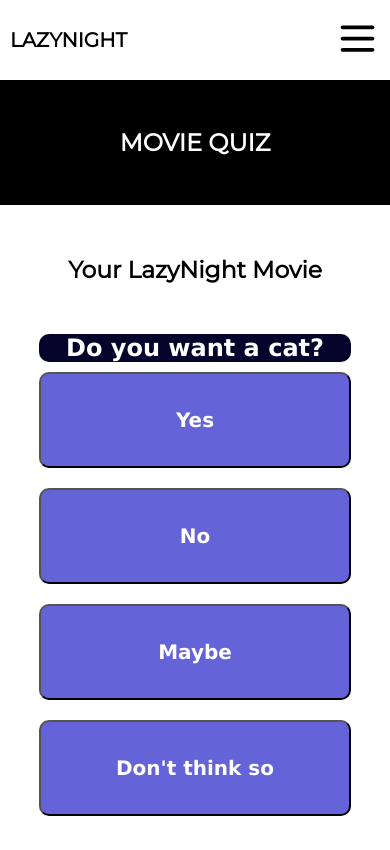
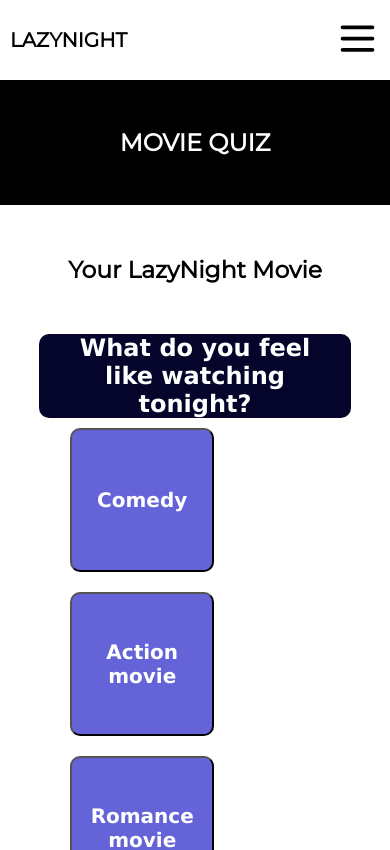
Before and after one commit to PamelaFeijo/lazynight, a React (Create React App) app: page /movie in a window 390 px wide. Shown: the top 850 px of the page. Built offline with nearby package versions, Linux system fonts and the light colour scheme.

Commit message:
genre working, results displayed at end of quiz

```diff
--- a/src/App.js
+++ b/src/App.js
@@ -8,21 +8,15 @@ import About from "./components/About";
 import Header from "./components/Header";
 import Home from "./components/Home";
 import MovieDatabase from "./components/MovieDatabase";
-import RandomMovie from "./components/RandomMovieOption";
-
-import ProgressBar from "./components/ProgressBar";
+import Random from "./components/RandomMovieOption";
 import Footer from "./components/Footer";
 
 
 function App() {
+  const [genre , setGenre ] = useState("");
   const [showMovie, setShowMovie] = useState("");
   const [showFood, setShowFood] = useState("");
 
-  function getMovie() {
-    fetch("https:/www.omdbapi.com/?i=tt3896198&apikey=be19834b")
-      .then((res) => res.json())
-      .then((data) => setShowMovie(data));
-  }
 
   function getFood() {
     fetch("https:/www.themealdb.com/api/json/v1/1/random.php")
@@ -32,33 +26,31 @@ function App() {
 
 
   //Random Movie Function
-  // function RandomMovie() {
-  //         let j = Math.floor(Math.random() * 17) + 0;
-  //         return Random[j]
-  // }
+  function RandomMovie() {
+    let i = Math.floor(Math.random() * 7) + 0;
+    if (genre === "comedy"){
+        return MovieDatabase.comedy[i]
+      }
+    else if (genre === "action"){
+        return MovieDatabase.action[i]
+      }
+      else if (genre === "rom"){
+        return MovieDatabase.rom[i]
+      }
+    else{
+        let j = Math.floor(Math.random() * 17) + 0;
+        return Random[j]
+      }
+   }
 
 
   // FETCHES WITH API KEYS
-  //
-  // function getMovie() {
-  //   fetch("http://www.omdbapi.com/?i=" + RandomMovie() + "&apikey=be19834b")
-  //     .then((res) => res.json())
-  //     .then((data) => setShowMovie(data));
-  // }
 
-  // function getFood() {
-  //   fetch("https://www.themealdb.com/api/json/v2/9973533/random.php")
-  //   .then(res => res.json())
-  //   .then(dataf => setShowFood(dataf.meals[0]))
-  // }
-
-  // function handleAddDone() {
-  //   setDone(done + 20);
-  // }
-
-  // function handleCutDone() {
-  //   setDone(done - 20);
-  // }
+  function getMovie() {
+    fetch("http://www.omdbapi.com/?i=" + RandomMovie() + "&apikey=be19834b")
+      .then((res) => res.json())
+      .then((data) => setShowMovie(data));
+  }
 
 
   return (
@@ -72,7 +64,7 @@ function App() {
           <Food showFood={showFood} getFood={getFood} />
         </Route>
         <Route path="/movie">
-          <Movie showMovie={showMovie} getMovie={getMovie} />
+          <Movie showMovie={showMovie} getMovie={getMovie} setGenre={setGenre}/>
         </Route>
         <Route path="/about" component={About} />
       </Switch>
--- a/src/components/Header.js
+++ b/src/components/Header.js
@@ -1,7 +1,6 @@
 import Navbar from "./Navbar";
 import Banner from "./Banner";
 import Title from "./Title";
-import QuizButton from "./QuizButton";
 import { useLocation } from "react-router-dom";
 
 const Header = () => {
--- a/src/components/Movie.css
+++ b/src/components/Movie.css
@@ -1,3 +1,14 @@
+.movie-btn {
+    margin: 30px;
+    padding: 0 20px;
+    background-color: rgb(100, 100, 216);
+    color: white;
+    border-radius: 10px;
+    font-family: Verdana, Geneva, Tahoma, sans-serif;
+    font-weight: bold;
+    font-size: 20px;
+}
+
 /* quiz page */
 
 .quiz-container {
@@ -21,6 +32,7 @@
 
   .quiz-answer {
     display: flex;
+    flex-direction: row;
     justify-content: center;
     align-items: center;
     padding: 10px 20px;
@@ -117,8 +129,9 @@
       width: 100%;
     }
 
-    .quiz-answer {
+    .quiz-answers {
       display: flex;
+      flex-direction: column;
       justify-content: center;
       align-items: center;
       font-family: Verdana, Geneva, Tahoma, sans-serif;
--- a/src/components/Movie.js
+++ b/src/components/Movie.js
@@ -3,11 +3,23 @@ import ProgressBar from "./ProgressBar";
 import "./Movie.css"
 
 function Movie(props) {
-  const { showMovie, getMovie } = props;
+  const { showMovie, getMovie , setGenre } = props;
   const [movieQuestion, setMovieQuestion] = useState(0);
   const [done, setDone] = useState(0);
+  // const [result, setResult] = useState(false)
 
-  function handleAddDone() {
+  function handleAddDone(value) {
+    if(value === 0){
+      setGenre("comedy")
+    }
+    else if(value === 1){
+      setGenre("action")
+    }
+    else if (value === 2) {
+      setGenre("rom")
+    }
+
+
     if (movieQuestion < 5) {
       setMovieQuestion(movieQuestion + 1);
       setDone(done + 20);
@@ -23,97 +35,112 @@ function Movie(props) {
 
   const content = [
     {
-      question: "Do you want a cat?",
-      answerOne: "Yes",
-      answerTwo: "No",
-      answerThree: "Maybe",
-      answerFour: "Don't think so",
+      question: "What do you feel like watching tonight?",
+      answerOptions: [
+        {answer: "Comedy", value : 0},
+        {answer: "Action movie", value: 1},
+        {answer: "Romance movie", value: 2},
+        {answer: "Random", value: 3}
+      ]
     },
     {
-      question: "Which letter do you prefer?",
-      answerOne: "A",
-      answerTwo: "B",
-      answerThree: "C",
-      answerFour: "D",
+      question: "How do you feel?",
+      answerOptions: [
+        {answer: "I miss the 90s"},
+        {answer: "2005 was only 5 years ago"},
+        {answer: "I should make a Tik Tok right now"},
+        {answer: "I feel nothing."}
+      ]
     },
     {
       question: "Which number is higher?",
-      answerOne: "1",
-      answerTwo: "2",
-      answerThree: "3",
-      answerFour: "4",
+      answerOptions: [
+        {answer: "1"},
+        {answer: "2"},
+        {answer: "3"},
+        {answer: "4"}
+      ]
     },
     {
       question: "Are you happy?",
-      answerOne: "Yes",
-      answerTwo: "No",
-      answerThree: "Maybe",
-      answerFour: "Don't think so",
+      answerOptions: [
+        {answer: "Yes"},
+        {answer: "No"},
+        {answer: "Maybe"},
+        {answer: "Don't think so"}
+      ]
     },
     {
       question: "Which cat do you want?",
-      answerOne: "Anca",
-      answerTwo: "Francesco",
-      answerThree: "Pamela",
-      answerFour: "Anelisy",
+      answerOptions: [
+        {answer: "Anca"},
+        {answer: "Francesco"},
+        {answer: "Pamela"},
+        {answer: "Anelisy"}
+      ]
     },
     {
       question: "Which cat do you want?",
-      answerOne: "Anca",
-      answerTwo: "Francesco",
-      answerThree: "Pamela",
-      answerFour: "Anelisy",
+      answerOptions: [
+        {answer: "Anca"},
+        {answer: "Francesco"},
+        {answer: "Pamela"},
+        {answer: "Anelisy"}
+      ]
     },
     {
       question: "Which cat do you want?",
-      answerOne: "Anca",
-      answerTwo: "Francesco",
-      answerThree: "Pamela",
-      answerFour: "Anelisy",
+      answerOptions: [
+        {answer: "Anca"},
+        {answer: "Francesco"},
+        {answer: "Pamela"},
+        {answer: "Anelisy"}
+      ]
     },
   ];
 
 
 
+
   return (
+    <div>
+          { done === 100 ? (
+                  <div className='quiz-result'>
 
-    <div>
-          <div
-      class="quiz-container"
-      style={{
-        display: done === 100 ? "none" : "flex",
-      }}
-    >
-      <div class="quiz-question">
+                        <img className="movie-poster" src={`http://img.omdbapi.com/?i=${showMovie.imdbID}&h=600&apikey=4d9435f5`}/>
+                        <h1>{showMovie.Title}</h1>
+                        <p> <span>Staring: </span> {showMovie.Actors}</p>
+                        <button className="movie-btn" onClick={getMovie}>Get Result</button>
+
+                        {/* <div>
+
+
+                            <p><span>Directed by:</span> {showMovie.Director}</p>
+                            <p>{showMovie.Plot}</p>
+                        </div> */}
+                  </div>
+          ) : (
+            <>
+          <div className="quiz-container" style={{
+            display: done === 100 ? "none" : "flex"}}>
+              <div className="quiz-question">
                 <h2>{content[movieQuestion].question}</h2>
               </div>
-      <button class="quiz-answer" onClick={handleAddDone}>
-        {content[movieQuestion].answerOne}
-      </button>
-      <button class="quiz-answer" onClick={handleAddDone}>
-        {content[movieQuestion].answerTwo}
-      </button>
-      <button class="quiz-answer" onClick={handleAddDone}>
-        {content[movieQuestion].answerThree}
-      </button>
-      <button class="quiz-answer" onClick={handleAddDone}>
-        {content[movieQuestion].answerFour}
-      </button>
+              <div className="quiz-container">
+						      {content[movieQuestion].answerOptions.map((answerOption, index) => (
+							    <button key={index} className="quiz-answer" onClick={() => handleAddDone(answerOption.value)}>{answerOption.answer}</button>))}
 					    </div>
-      <button className="movie-btn" onClick={getMovie}>
-        Get Movie
-      </button>
-      <div>
-        <img className="small-image" src={showMovie.Poster} alt="" />
           </div>
           <>
             <ProgressBar
             done={done}
             handleAddDone={handleAddDone}
-          handleCutDone={handleCutDone}
-        />
+            handleCutDone={handleCutDone}/>
           </>
+          </>
+          )}
     </div>
   );
 }
+
 export default Movie;
--- a/src/components/ProgressBar.js
+++ b/src/components/ProgressBar.js
@@ -1,13 +1,13 @@
 function ProgressBar({ done, handleAddDone, handleCutDone }) {
   return (
-    <div class="container">
-      <div class="progress-container">
-        <button class="back-btn" onClick={handleCutDone}>
+    <div className="container">
+      <div className="progress-container">
+        <button className="back-btn" onClick={handleCutDone}>
           Back
         </button>
-        <div class="progress-bar">
+        <div className="progress-bar">
           <div
-            class="progress-done"
+            className="progress-done"
             style={{
               opacity: 1,
               width: `${done}%`,
@@ -16,7 +16,7 @@ function ProgressBar({ done, handleAddDone, handleCutDone }) {
             {done < 100 ? `${done}%` : "You got it!"}
           </div>
         </div>
-        <button class="next-btn" onClick={handleAddDone}>
+        <button className="next-btn" onClick={handleAddDone}>
           Next
         </button>
       </div>
--- a/src/components/RandomMovieOption.js
+++ b/src/components/RandomMovieOption.js
@@ -1,3 +1,3 @@
-const RandomMovie = ["tt1631867" , "tt0936501" , "tt1856101" , "tt5013056" , "tt2222042" , "tt0212338" , "tt0110912" , "tt0332379", "tt0095016" , "tt1723121", "tt1119646" , "tt4154796" , "tt0120338" , "tt0332280" , "tt1570728", "tt3783958" , "tt0314331", "tt0100405" , "tt0795421"]
+const Random = ["tt1631867" , "tt0936501" , "tt1856101" , "tt5013056" , "tt2222042" , "tt0212338" , "tt0110912" , "tt0332379", "tt0095016" , "tt1723121", "tt1119646" , "tt4154796" , "tt0120338" , "tt0332280" , "tt1570728", "tt3783958" , "tt0314331", "tt0100405" , "tt0795421"]
 
-export default  RandomMovie;
+export default  Random;
```
Also changed, not shown: src/components/MovieDatabase.js (+6 -23 lines). Lines whose indentation alone changed are shown as unchanged.
